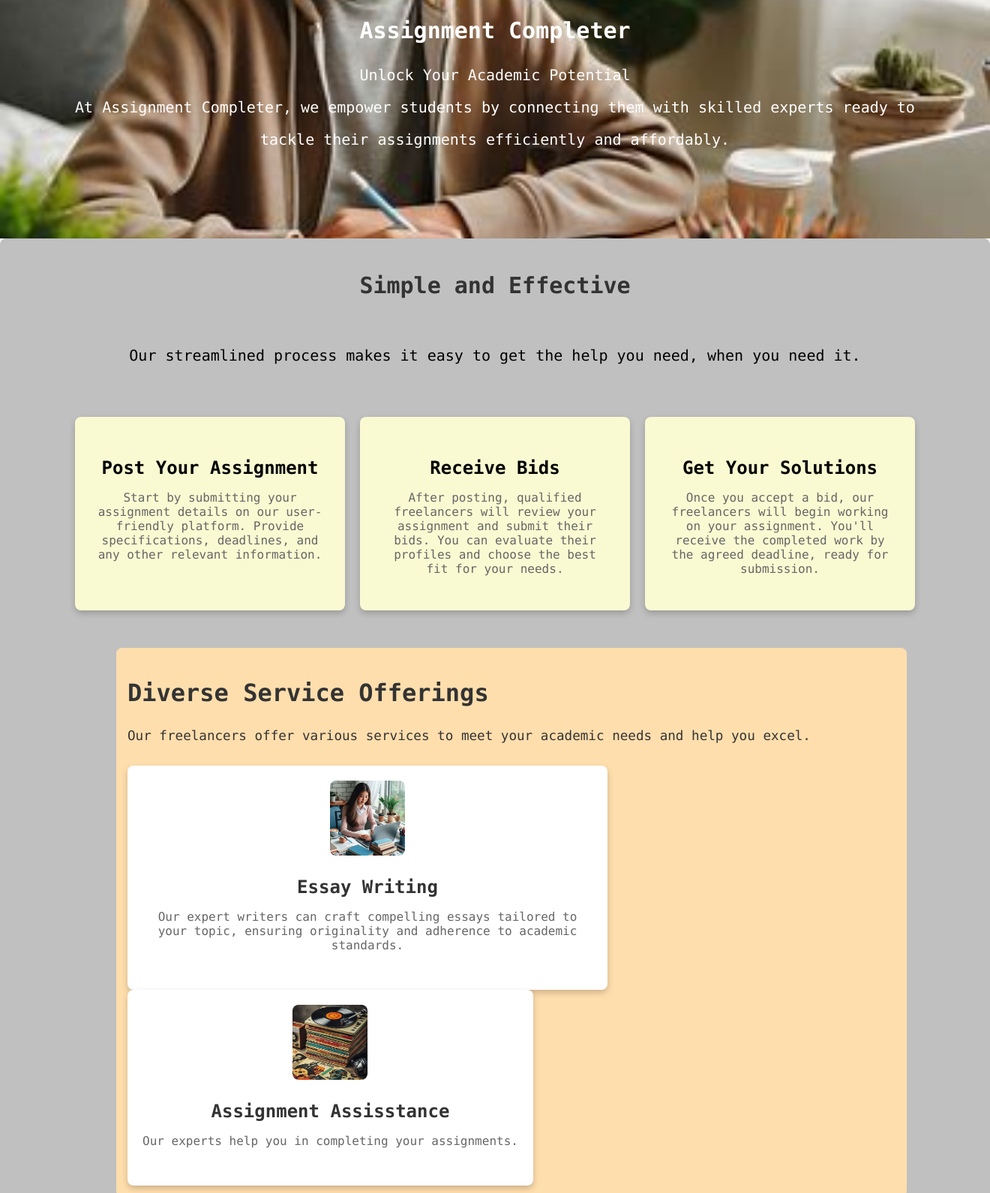
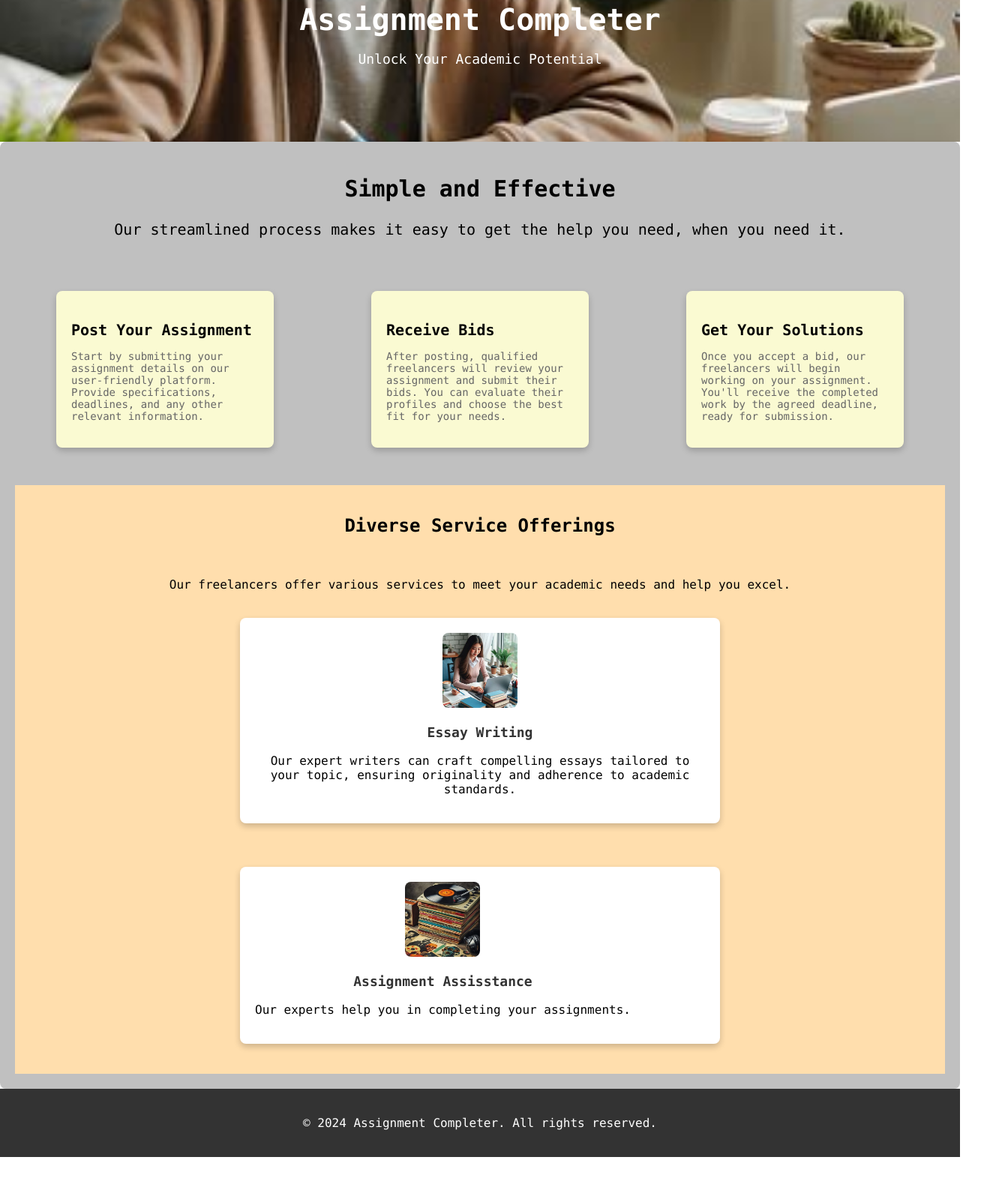
Before and after one commit to SpoorthiMadala/assignment_completer, a plain HTML site: page index.html in a window 1280 px wide. Shown: the part 97-1688 px from the top of the page at 75% size, 1320 px wide, since content can reach past the window. After the commit the page ends 1640 px from the top, so only its background shows below. Drawn offline with Linux system fonts and the light colour scheme.

Commit message:
Update index.html

```diff
--- a/index.html
+++ b/index.html
@@ -14,20 +14,20 @@
     }
     header {
       background-image: url('w5.jpeg');
-      background-size : cover;
+      background-size: cover;
       background-position: center;
-      padding: 120px 20px;
+      padding: 100px 20px;
       text-align: center;
       color: #fff;
-      width:100vw;
+      max-width: 2200px;
+      margin: 0 auto;
     }
     header h1 {
       margin: 0;
-      font-size: 30px;
-      padding-bottom: 30px;
+      font-size: 40px;
     }
     header p {
-      font-size: 20px;
+      font-size: 18px;
       margin: 0;
     }
 
@@ -36,14 +36,14 @@
       top: 20px;
       right: 20px;
       display: flex;
-      gap: 20px;
+      gap: 15px;
       padding: 10px;
     }
     nav a {
       color: #ffffff;
       text-decoration: none;
       padding: 10px;
-      font-size: 1rem;
+      font-size: 16px;
       position: relative;
       transition: color 0.3s ease;
     }
@@ -68,19 +68,39 @@
     .section {
       display: none;
       padding: 20px;
-  width: 100vw;
-  margin: 0;
+      max-width: 2200px;
+      margin: 0 auto;
       background-color: #C0C0C0;
       border-radius: 8px;
       box-shadow: 0 4px 8px rgba(0, 0, 0, 0.1);
     }
-
-    .active {
+    .section.active {
       display: block;
     }
-    h2 { color: #333; }
+    .box-container {
+      display: flex;
+      justify-content: space-around;
+      flex-wrap: wrap;
+      gap: 20px;
+      padding: 50px 0;
+    }
+    .box {
+      background-color: #FAFAD2;
+      width: 250px;
+      padding: 20px;
+      border-radius: 8px;
+      box-shadow: 0 4px 8px rgba(0, 0, 0, 0.2);
+    }
+    .box h3 {
+      font-size: 20px;
+      margin-bottom: 15px;
+    }
+    .box p {
+      font-size: 14px;
+      color: #666;
+    }
 
-
+    /* Contact Form Styling */
     .contact-form input, .contact-form textarea {
       width: 100%;
       padding: 10px;
@@ -96,117 +116,60 @@
       cursor: pointer;
     }
 
-    .box-container {
-      display: flex;
-      flex-wrap: wrap;
-      justify-content: center;
-      gap: 20px;
-      padding: 50px 20px;
-
+    /* Services Section */
+    .services-section {
+      padding: 20px;
+      max-width: 2200px;
+      margin: 0 auto;
+      background-color: #FFDEAD;
       text-align: center;
     }
-    .box {
-      flex: 1;
-      background-color:#FAFAD2;
-      max-width: 300px;
-      padding: 30px;
+    .service-box {
+      display: flex;
+      align-items: center;
+      gap: 20px;
+      max-width: 600px;
+      margin: 0 auto 20px;
+      background-color: #ffffff;
+      padding: 20px;
       border-radius: 8px;
       box-shadow: 0 4px 8px rgba(0, 0, 0, 0.2);
-      transition: transform 0.3s ease, box-shadow 0.3s ease;
     }
-    .box:hover {
-      transform: translateY(-10px);
-      box-shadow: 0 8px 16px rgba(0, 0, 0, 0.3);
+    .service-image img {
+      width: 100px;
+      height: auto;
+      border-radius: 8px;
     }
-    .box h3 {
-      font-size: 1.5em;
-      margin-bottom: 15px;
-    }
-    .box p {
-      font-size: 1em;
-      color: #666;
-    }
-
-      @media (max-width: 768px) {
-      .box-container {
-        flex-direction: column;
-      }
-      header h1 {
-        font-size: 1.8em;
-      }
-      header p {
-        font-size: 1em;
-      }
-    }
-.services-section {
-
-  padding: 15px;
-  width: 80%;
-  margin:0px 0px 0px 135px;
-  border-radius: 8px;
-  position:relative;
-  background-color:#FFDEAD;
-  text-align: center;
-  color: #333;
-  align-content:center;
-  display:flex;
-  flex-wrap:wrap;
-}
-
-.services-section h2 {
-  font-size: 2em;
-  margin-bottom: 10px;
-}
-
-.services-section p {
-  font-size: 1.1em;
-  margin-bottom: 30px;
+    .service-content h3 {
+      font-size: 18px;
       color: #333;
     }
 
+    /* Media Queries for Small Devices */
+    @media (max-width: 768px) {
+      nav {
+        gap: 10px;
+      }
+      nav a {
+        font-size: 14px;
+      }
+      .box {
+        width: 90%;
+      }
       .service-box {
-  display: flex;
-  align-items: center;
-  justify-content: center;
-  gap: 20px;
-  max-width: 600px;
-  margin: 0px 20px 0px 0px ;
-  background-color: #ffffff;
-  padding: 20px ;
-  border-radius: 8px;
-  box-shadow: 0 4px 8px rgba(0, 0, 0, 0.2);
+        flex-direction: column;
       }
-
-.service-image img {
-  max-width: 100px;
-  border-radius: 8px;
-}
-
       .service-content {
         text-align: center;
       }
-
-.service-content h3 {
-  font-size: 1.5em;
-  color: #333;
-  margin-bottom: 10px;
     }
-
-.service-content p {
-  color: #666;
-  font-size: 1em;
-}
-
-
   </style>
 </head>
 <body>
 
 <header>
-  <h1>Assignment Completer</h1>
-  <p>Unlock Your Academic Potential</p><br>
-  <p>At Assignment Completer, we empower students by connecting them with skilled experts ready to</p><br><p> tackle their
-   assignments efficiently and affordably.</p>
+  <h1>Assignment Completer</h1><br/>
+  <p>Unlock Your Academic Potential</p>
 </header>
 
 <nav>
@@ -217,24 +180,25 @@
   <a href="#" onclick="showSection('contact')" id="nav-contact">Contact Us</a>
 </nav>
 
-
 <div id="home" class="section active">
-  <h2 style="text-align:center;font-size:30px;">Simple and Effective</h2><br>
+  <h2 style="text-align:center;font-size:30px;">Simple and Effective</h2>
   <p style="text-align:center;font-size:20px;">Our streamlined process makes it easy to get the help you need, when you need it.</p>
   <div class="box-container">
     <div class="box">
       <h3>Post Your Assignment</h3>
-      <p style="font-family: "Times New Roman", Times, serif;color:#000;">Start by submitting your assignment details on our user-friendly platform. Provide specifications, deadlines, and any other relevant information.</p>
+      <p>Start by submitting your assignment details on our user-friendly platform. Provide specifications, deadlines, and any other relevant information.</p>
     </div>
     <div class="box">
       <h3>Receive Bids</h3>
-      <p style="font-family: "Times New Roman", Times, serif;color:#000;">After posting, qualified freelancers will review your assignment and submit their bids. You can evaluate their profiles and choose the best fit for your needs.</p>
+      <p>After posting, qualified freelancers will review your assignment and submit their bids. You can evaluate their profiles and choose the best fit for your needs.</p>
     </div>
     <div class="box">
       <h3>Get Your Solutions</h3>
-      <p style="font-family: "Times New Roman", Times, serif;color:#000;">Once you accept a bid, our freelancers will begin working on your assignment. You'll receive the completed work by the agreed deadline, ready for submission.</p>
+      <p>Once you accept a bid, our freelancers will begin working on your assignment. You'll receive the completed work by the agreed deadline, ready for submission.</p>
     </div>
   </div>
+
+
 <div class="services-section">
   <h2>Diverse Service Offerings</h2><br>
   <p>Our freelancers offer various services to meet your academic needs and help you excel.</p><br>
@@ -401,17 +365,12 @@
   </footer>
 
 
+
 <script>
-  function showSection(sectionId) {
-    document.querySelectorAll('.section').forEach(section => {
-      section.classList.remove('active');
-    });
-    document.getElementById(sectionId).classList.add('active');
-
-    document.querySelectorAll('nav a').forEach(link => {
-      link.classList.remove('active');
-    });
-    document.getElementById('nav-' + sectionId).classList.add('active');
+  function showSection(id) {
+    const sections = document.querySelectorAll('.section');
+    sections.forEach(section => section.classList.remove('active'));
+    document.getElementById(id).classList.add('active');
   }
 </script>
 
```
Lines whose indentation alone changed are shown as unchanged.
